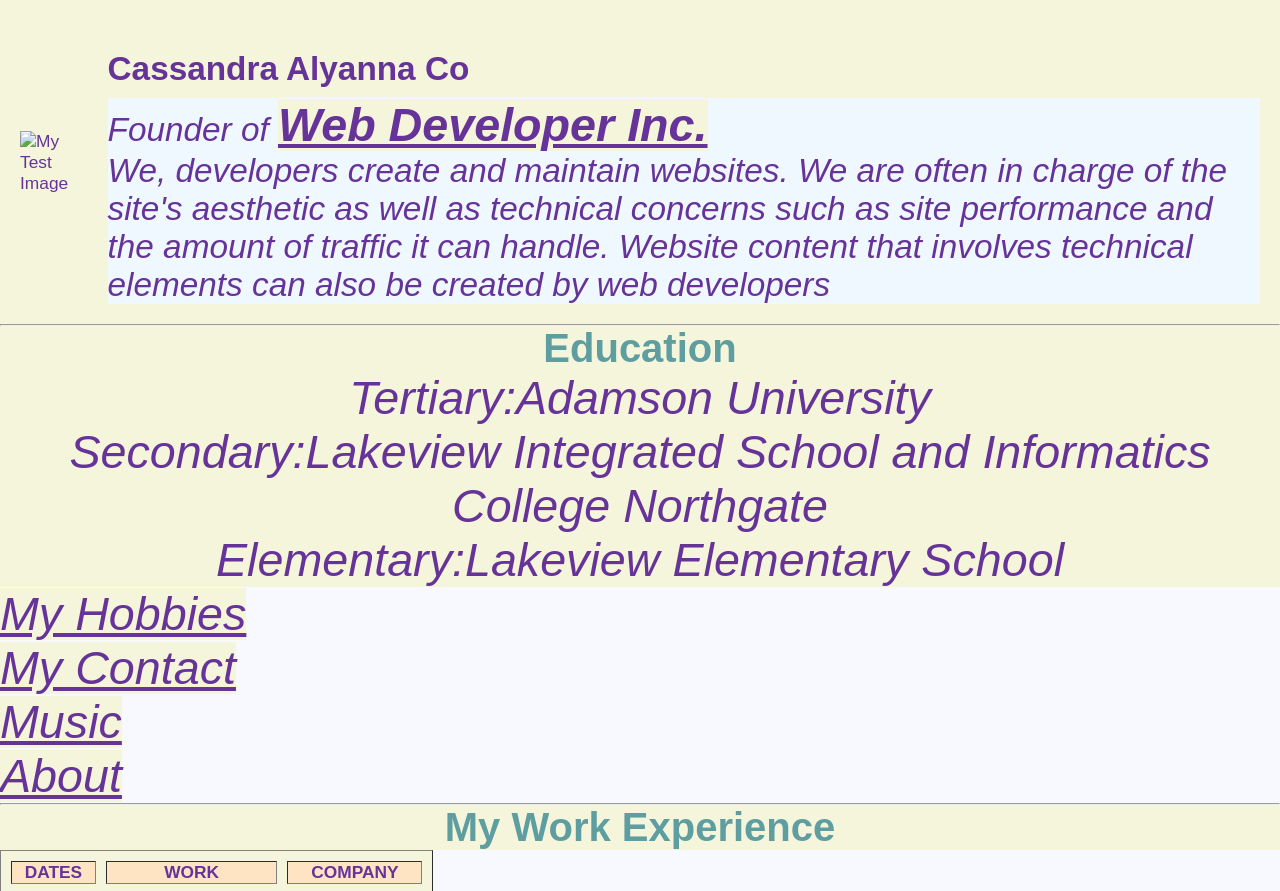
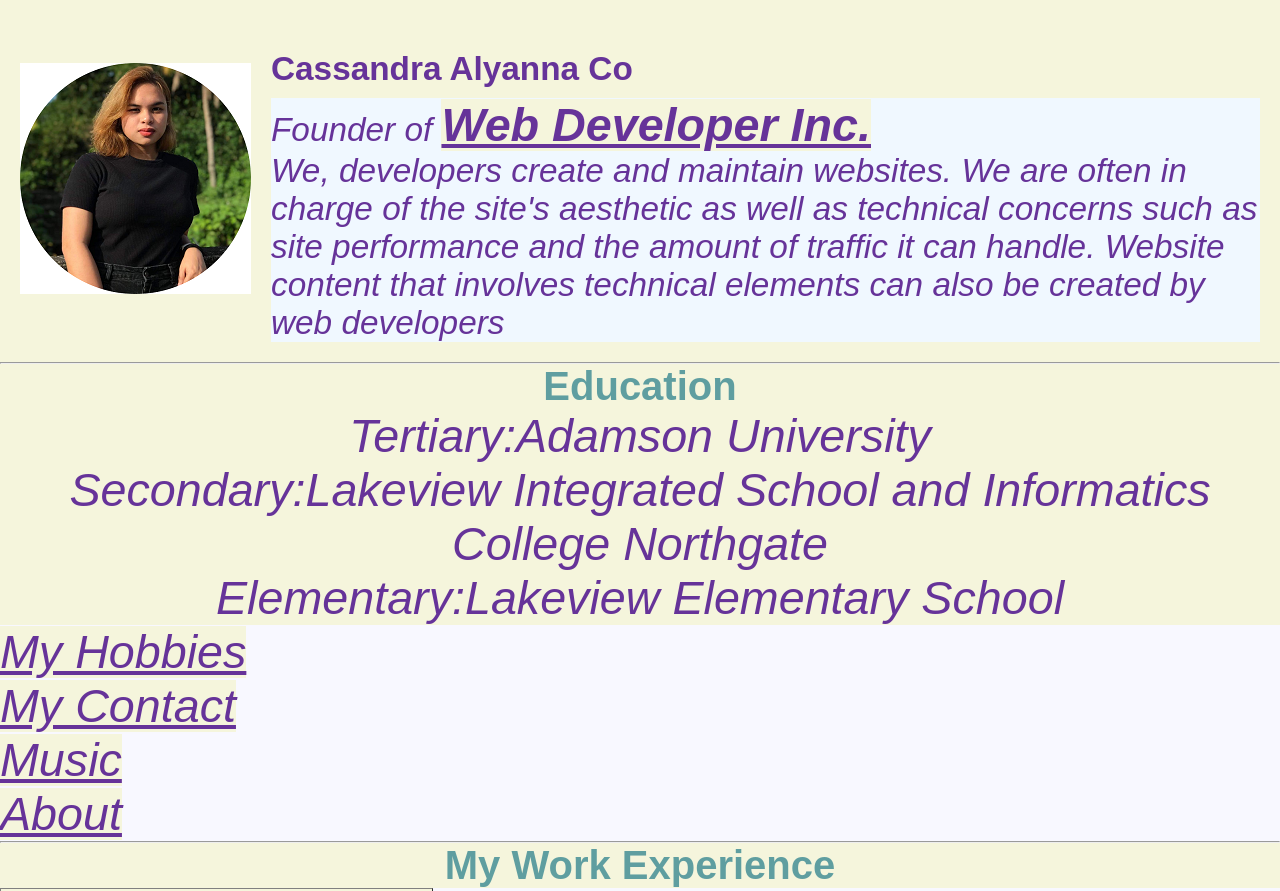
Before and after one commit to cassandraalyannaco/Co-personal-site, a plain HTML site: page index.html in a window 1280 px wide. Shown: the top 891 px of the page. Drawn offline with Linux system fonts and the light colour scheme; the site is published under a folder, as on GitHub Pages, so addresses that start at the root find nothing.

Commit message:
Update index.html

```diff
--- a/index.html
+++ b/index.html
@@ -10,7 +10,7 @@
 
         <table cellspacing="20">
             <tr>
-                <td><img src="/1.png" alt="My Test Image"></td>
+                <td><img src="1.png" alt="My Test Image"></td>
 
             <td>
             <h1>Cassandra Alyanna Co</h1>
```
